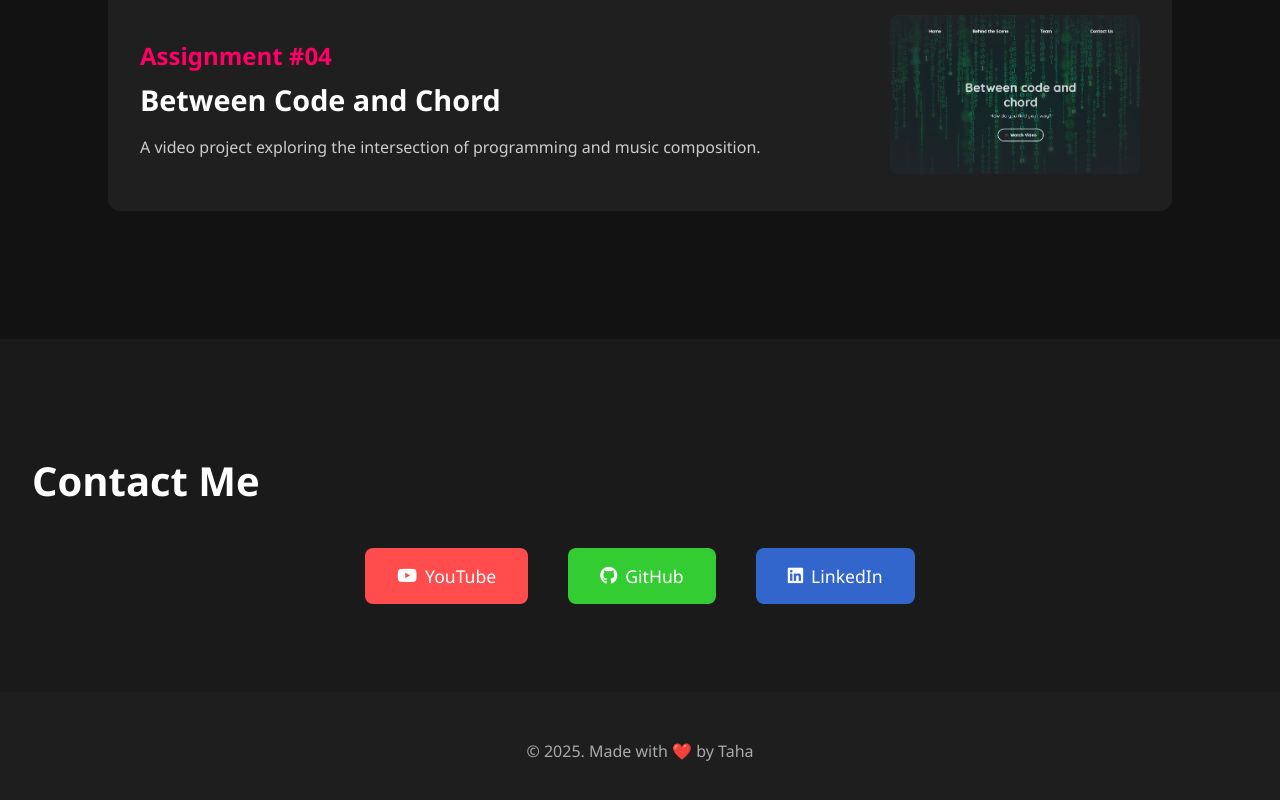
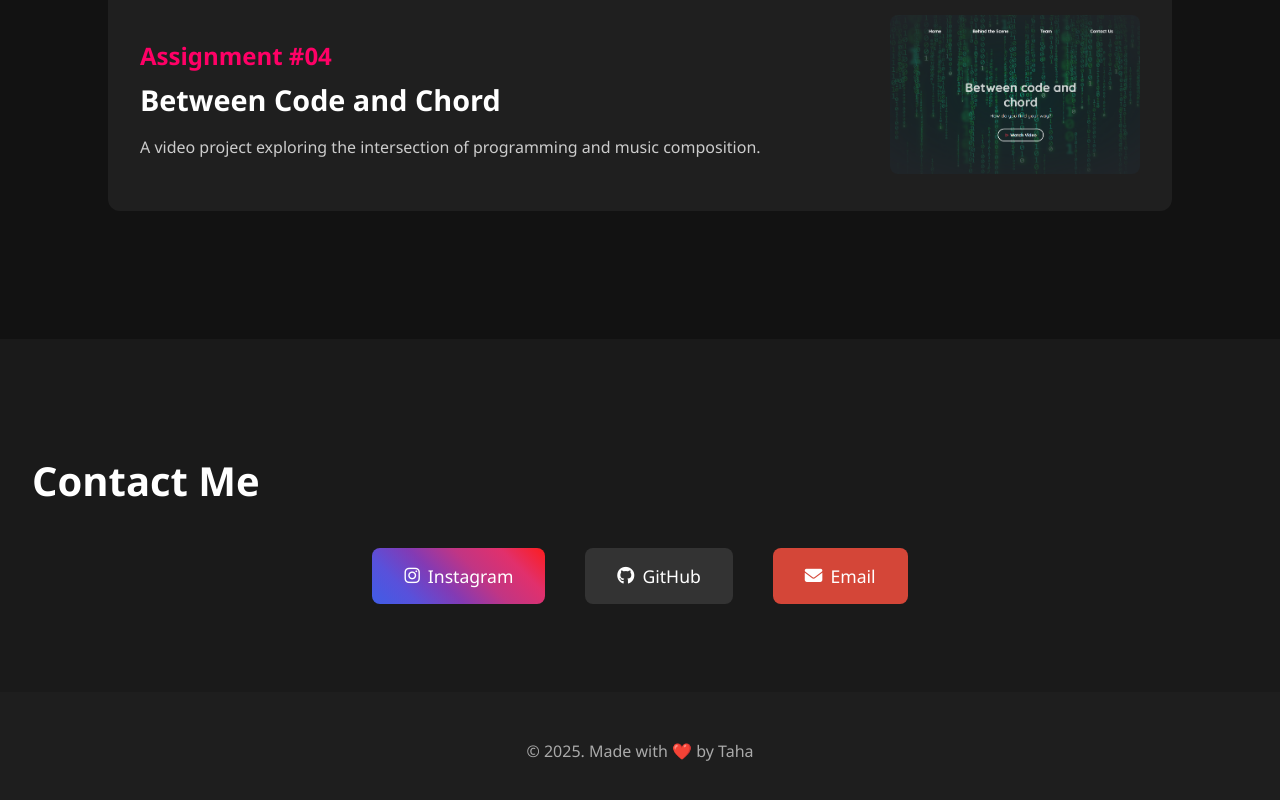
Before and after one commit to Hadiqa-Azam/FinalWebAssignment, a plain HTML site: page index.html in a window 1280 px wide. Shown: the part 2830-3630 px from the top of the page. Drawn offline with Linux system fonts and the light colour scheme.

Commit message:
Contact Me

```diff
--- a/index.html
+++ b/index.html
@@ -84,14 +84,20 @@
         </div>
       </section>
 
-      <section class="contact" id="contact">
-        <h2>Contact Me</h2>
-        <div class="contact-links">
-          <a href="#" class="youtube"><i class="fab fa-youtube"></i> YouTube</a>
-          <a href="#" class="github"><i class="fab fa-github"></i> GitHub</a>
-          <a href="#" class="linkedin"><i class="fab fa-linkedin"></i> LinkedIn</a>
-        </div>
-      </section>
+        <section class="contact" id="contact">
+          <h2>Contact Me</h2>
+          <div class="contact-links">
+            <a href="https://www.instagram.com/tahashah306/?utm_source=ig_web_button_share_sheet" class="instagram" target="_blank">
+              <i class="fab fa-instagram"></i> Instagram
+            </a>
+            <a href="https://github.com/yourusername" class="github" target="_blank">
+              <i class="fab fa-github"></i> GitHub
+            </a>
+            <a href="mailto:ts5226@nyu.edu" class="email">
+              <i class="fas fa-envelope"></i> Email
+            </a>
+          </div>
+        </section>
 
       <footer>
         <p>&copy; 2025. Made with ❤️ by Taha</p>
--- a/style.css
+++ b/style.css
@@ -323,21 +323,23 @@ video:hover {
   transition: transform 0.3s ease, box-shadow 0.3s ease;
 }
 
+.instagram {
+  background: #E1306C; /* Instagram's gradient start color */
+  background: linear-gradient(45deg, #405DE6, #5851DB, #833AB4, #C13584, #E1306C, #FD1D1D);
+}
+
+.github {
+  background: #333;
+}
+
+.email {
+  background: #D44638; /* Gmail-like red */
+}
+
+/* Keep the existing hover effects */
 .contact-links a:hover {
   transform: translateY(-3px);
   box-shadow: 0 10px 20px rgba(0, 0, 0, 0.2);
-}
-
-.youtube {
-  background: #ff4d4d;
-}
-
-.github {
-  background: #33cc33;
-}
-
-.linkedin {
-  background: #3366cc;
 }
 
 footer {
```
